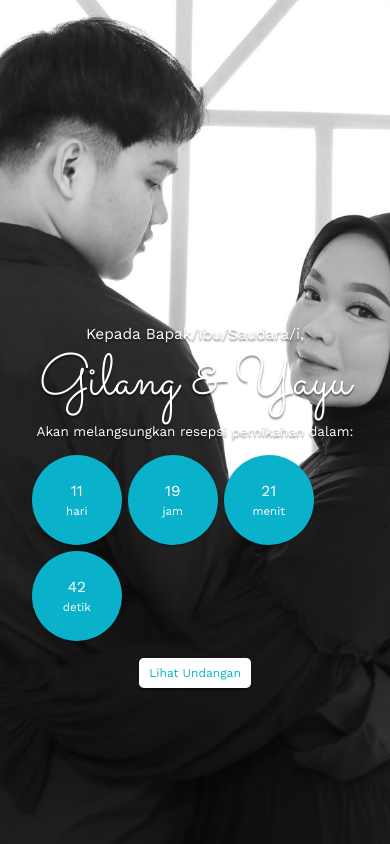
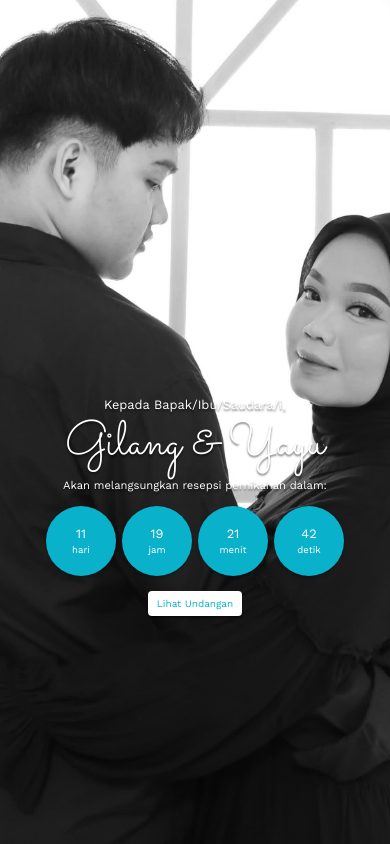
Before and after one commit to mdhiaulhaq07/gilang-yayu-wedding.github.io, a plain HTML site: page index.html in a window 390 px wide. Shown: the top 844 px of the page. Drawn offline with nearby package versions, Linux system fonts and the light colour scheme; some packages are replaced by stand-ins of ours; a script that the page names is missing.

Commit message:
Add files via upload

```diff
--- a/style.css
+++ b/style.css
@@ -408,11 +408,11 @@ footer li {
 /* laptop */
 @media (max-width: 992px) {
   html {
-    font-size: 75%;
+    font-size: 65%;
   }
 
   .simply-countdown > .simply-section {
-    padding: 70px;
+    padding: 60px;
   }
 
   .home .heart {
@@ -452,11 +452,11 @@ footer li {
 /* tablet */
 @media (max-width: 768px) {
   html {
-    font-size: 65%;
+    font-size: 55%;
   }
 
   .simply-countdown > .simply-section {
-    padding: 60px;
+    padding: 50px;
     margin: 5px;
   }
 
@@ -478,11 +478,11 @@ footer li {
 /* mobile phone */
 @media (max-width: 576px) {
   html {
-    font-size: 60%;
+    font-size: 50%;
   }
 
   .simply-countdown > .simply-section {
-    padding: 45px;
+    padding: 35px;
     margin: 3px;
   }
 
```
